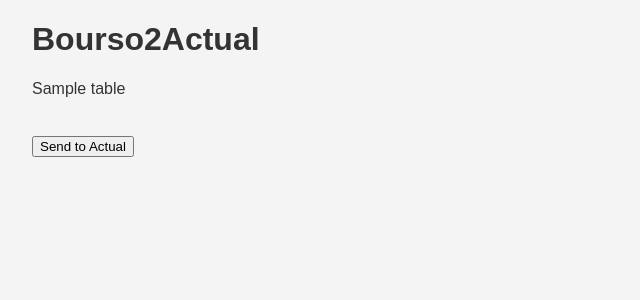
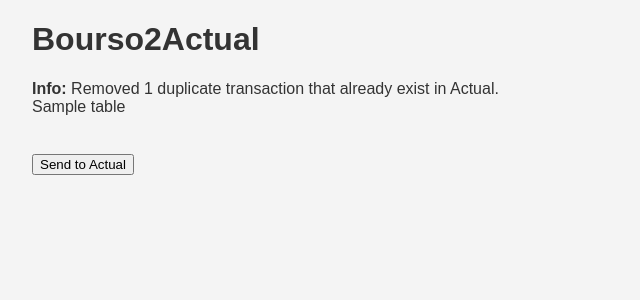
Before and after one commit to RomainSabathe/bourso2ynab, a Flask app: template app/templates/review_transactions.html in a window 1280 px wide. Shown: the top 300 px of the page, without its empty margins (0-640 px from the left). Run offline with Flask 3, Linux system fonts and the light colour scheme; the template is opened without the code that fills it: most values are stand-ins (such as "Sample title", 1, 10 or a date in 2020); parts of the project's set-up code (start-up, migrations or seed data) failed here and were passed over.

Commit message:
feat: Detecting already-imported transactions

```diff
--- a/app/main.py
+++ b/app/main.py
@@ -43,6 +43,55 @@ def upload_csv():
     df = read_bourso_transactions(filepath=csv_file.stream)
     transactions = [Transaction.from_pandas(row) for _, row in df.iterrows()]
     transactions = sorted(transactions, key=lambda x: x.date)
+    duplicate_count = 0  # Initialize duplicate count
+
+    # Check for duplicates against existing transactions in Actual
+    try:
+        # Get account details for fetching remote transactions
+        username = session["username"]
+        account_type = session["account-type"]
+        kwargs = {"username": username, "account_type": account_type}
+        account_name = get_ynab_id(id_type="account", **kwargs)
+        file_uuid = get_ynab_id(id_type="budget", **kwargs)
+
+        # Use earliest date from local transactions as start date
+        start_date = min(t.date for t in transactions)
+        remote_transactions = get_actual_transactions(
+            file_uuid=file_uuid,
+            account_name=account_name,
+            start_date=start_date,
+        )
+
+        # Identify duplicates by comparing import_ids
+        local_import_ids = {t.import_id for t in transactions}
+        remote_import_ids = {t.import_id for t in remote_transactions}
+        duplicate_ids = local_import_ids & remote_import_ids
+        duplicate_count = len(duplicate_ids)
+
+        # Handle case where all transactions are duplicates
+        if duplicate_count == len(transactions):
+            logger.info(f"All {duplicate_count} transactions already exist in Actual")
+            return render_template(
+                "error.html",
+                error="All transactions in the CSV already exist in Actual. No new transactions to process.",
+            )
+
+        # Filter out duplicate transactions
+        if duplicate_count > 0:
+            transactions = [t for t in transactions if t.import_id not in duplicate_ids]
+            logger.info(
+                f"Removed {duplicate_count} duplicate transactions from CSV upload"
+            )
+
+    except Exception as e:
+        logger.error(
+            f"Failed to fetch remote transactions for duplicate detection: {e}"
+        )
+        return render_template(
+            "error.html",
+            error=f"Unable to connect to Actual server to check for duplicates: {str(e)}",
+        )
+
     session["transactions"] = transactions
 
     transactions_to_display = _update_transactions_based_on_db(transactions)
@@ -50,7 +99,9 @@ def upload_csv():
         transactions_to_display, with_table_tag=False, editable=True, with_title=True
     )
 
-    return render_template("review_transactions.html", table=html_table)
+    return render_template(
+        "review_transactions.html", table=html_table, duplicate_count=duplicate_count
+    )
 
 
 @bp.route("/old/ynab/push", methods=["POST"])
--- a/app/templates/review_transactions.html
+++ b/app/templates/review_transactions.html
@@ -1,4 +1,10 @@
 {% extends 'base.html' %} {% block content %}
+
+{% if duplicate_count > 0 %}
+<div class="alert alert-info">
+  <strong>Info:</strong> Removed {{ duplicate_count }} duplicate transaction{% if duplicate_count != 1 %}s{% endif %} that already exist in Actual.
+</div>
+{% endif %}
 
 <form
   action="{{ url_for('main.push_to_actual') }}"
--- a/bourso2ynab/transaction.py
+++ b/bourso2ynab/transaction.py
@@ -236,7 +236,9 @@ class Transaction:
         amount_in_mili_currency_str = str(amount_in_mili_currency)
         formated_date = self.date.strftime("%Y-%m-%d")
 
-        return f"YNAB:{amount_in_mili_currency_str}:{formated_date}:{self.index}"
+        # TODO: the index is broken with actual. Will have to fix this.
+        return f"YNAB:{amount_in_mili_currency_str}:{formated_date}"
+        # Previously: return f"YNAB:{amount_in_mili_currency_str}:{formated_date}:{self.index}"
 
 
 def populate_dates(row: pd.Series) -> pd.Series:
```
Also changed, not shown: app/templates/error.html (added, +10 -0 lines).
